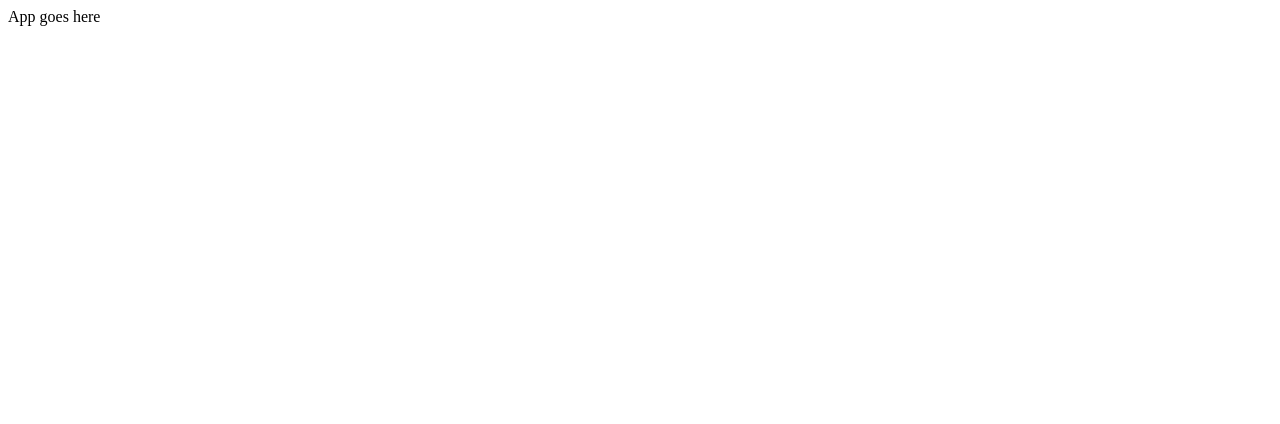
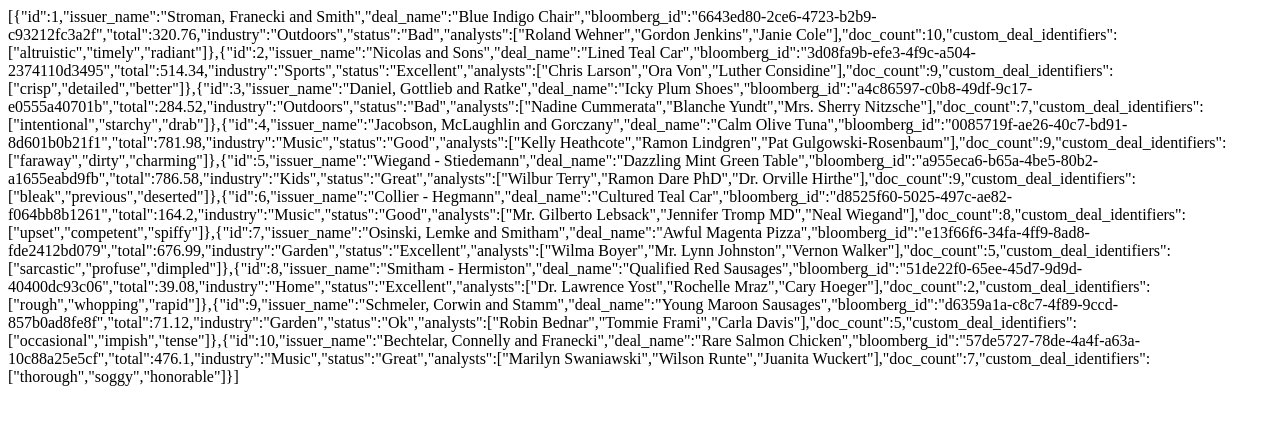
Before and after one commit to davebaumgartner/deals, a Vue app: page / in a window 1280 px wide. Shown: the top 424 px of the page. Built offline with nearby package versions, Linux system fonts and the light colour scheme.

Commit message:
stub DealsView and DynamicTable

```diff
--- a/src/App.vue
+++ b/src/App.vue
@@ -1,5 +1,10 @@
-<script setup lang="ts"></script>
+<script setup lang="ts">
+import DealsView from "./components/DealsView.vue";
+import mockData from "../mockData/mockData10.json";
+</script>
 
 <template>
-  <div>App goes here</div>
+  <DealsView :tableData="mockData" />
 </template>
+
+<style lang="scss"></style>
--- /dev/null
+++ b/src/components/DealsView.vue
@@ -0,0 +1,13 @@
+<script setup lang="ts">
+import DynamicTable from "./DynamicTable.vue";
+interface Props<T> {
+  tableData: T[];
+}
+defineProps<Props<any>>();
+</script>
+
+<template>
+  <DynamicTable :tableData="tableData" />
+</template>
+
+<style lang="scss"></style>
--- /dev/null
+++ b/src/components/DynamicTable.vue
@@ -0,0 +1,12 @@
+<script setup lang="ts">
+interface Props<T> {
+  tableData: T[];
+}
+defineProps<Props<any>>();
+</script>
+
+<template>
+  <div>{{ JSON.stringify(tableData) }}</div>
+</template>
+
+<style lang="scss"></style>
```
